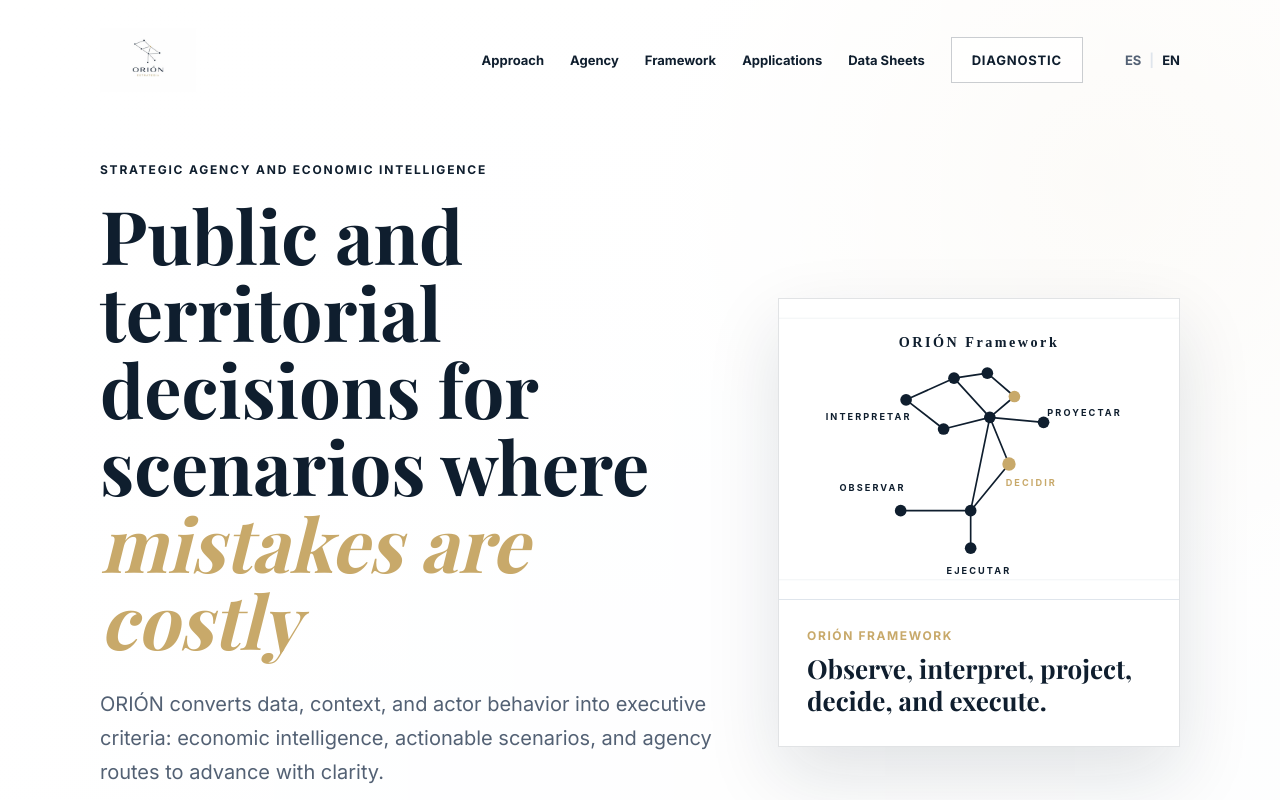
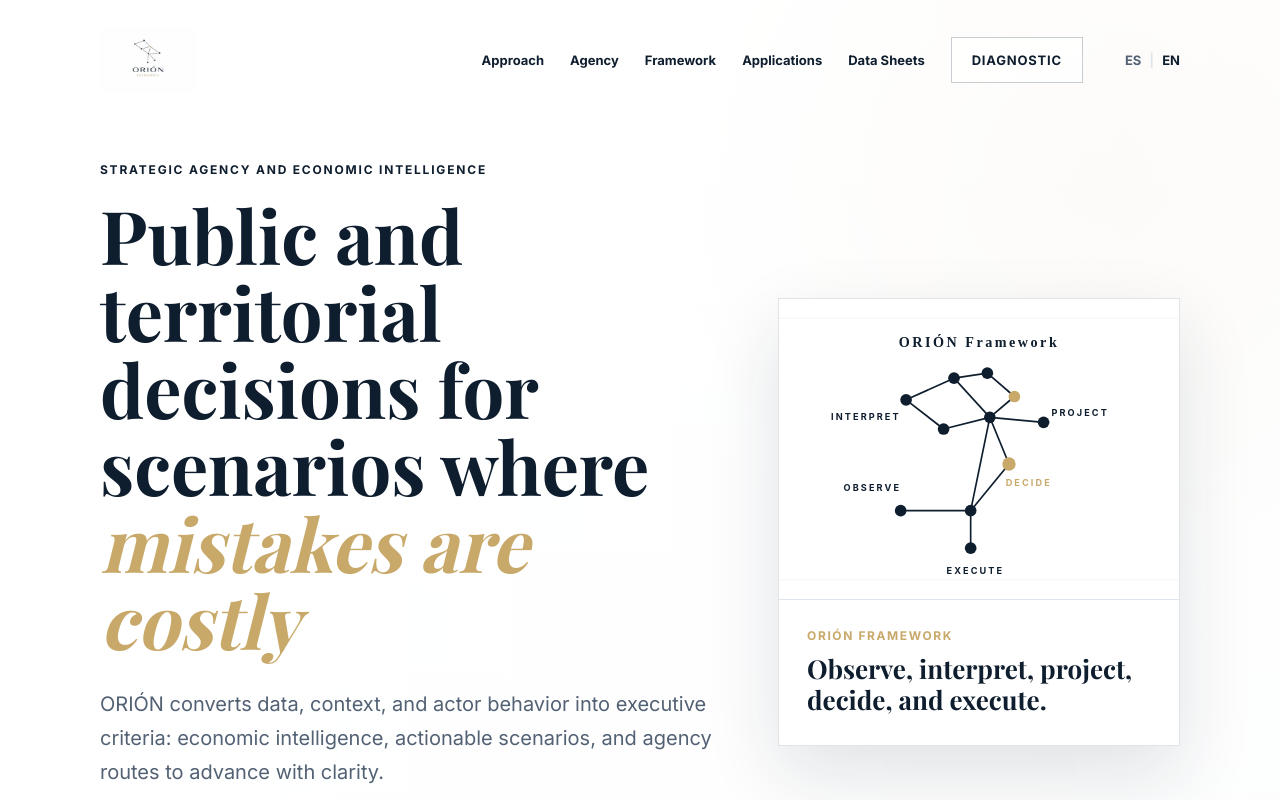
Before and after one commit to andrezconz/orion, a website built with Vite: page index-en.html in a window 1280 px wide. Shown: the top 800 px of the page. Built offline with nearby package versions, Linux system fonts and the light colour scheme; a web font is replaced by a local one.

Commit message:
Create English version of framework SVG image

```diff
--- a/index-en.html
+++ b/index-en.html
@@ -153,7 +153,7 @@
           </div>
 
           <aside class="hero-panel animate-up" aria-label="Synthesis of the ORIÓN approach">
-            <img src="assets/framework.svg" alt="ORIÓN Framework Diagram" />
+            <img src="assets/framework-en.svg" alt="ORIÓN Framework Diagram" />
             <div class="panel-note">
               <span>ORIÓN Framework</span>
               <strong>Observe, interpret, project, decide, and execute.</strong>
@@ -307,7 +307,7 @@
 
           <div class="framework-layout">
             <div class="framework-visual">
-              <img src="assets/framework.svg" alt="Visual map of the ORIÓN Framework" />
+              <img src="assets/framework-en.svg" alt="Visual map of the ORIÓN Framework" />
             </div>
             <div class="framework-diagram">
               <div class="diagram-container">
```
Also changed, not shown: assets/framework-en.svg (added).
